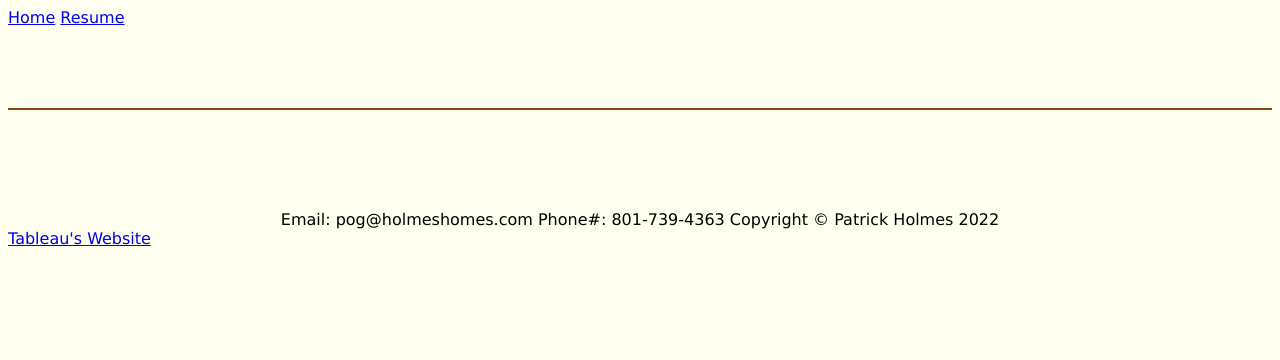
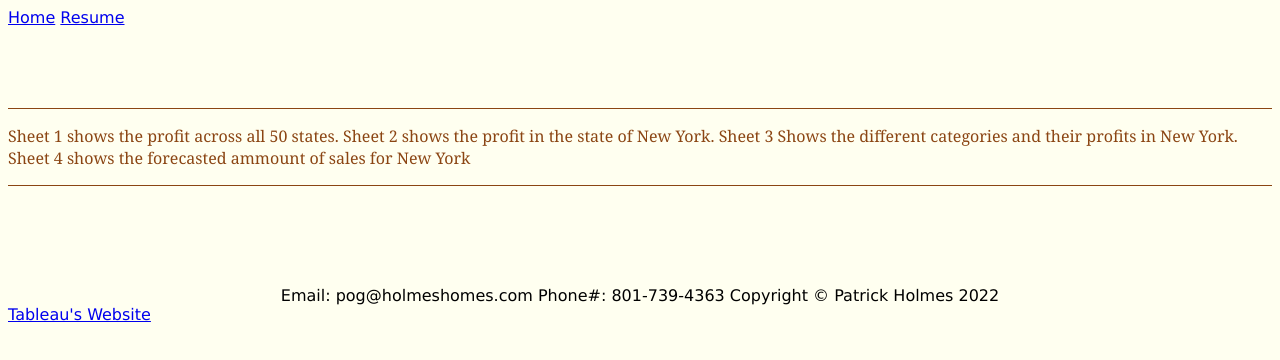
Before and after one commit to pogpog20/IS201, a plain HTML site: page html/tableau.html in a window 1280 px wide. Drawn offline with Linux system fonts and the light colour scheme.

Commit message:
Add files via upload

```diff
--- a/html/tableau.html
+++ b/html/tableau.html
@@ -14,6 +14,7 @@
    </div>
    <div class="mainbody"> </div>
    <div class='tableauPlaceholder' id='viz1649790711540' style='position: relative'>
+    <p class="p"> Sheet 1 shows the profit across all 50 states. Sheet 2 shows the profit in the state of New York. Sheet 3 Shows the different categories and their profits in New York. Sheet 4 shows the forecasted ammount of sales for New York</p>
     <noscript>
         <a href='#'><img alt='Dashboard 2 ' src='https:&#47;&#47;public.tableau.com&#47;static&#47;images&#47;Bo&#47;Book2_16497904374040&#47;Dashboard2&#47;1_rss.png' style='border: none' />
         </a></noscript><object class='tableauViz'  style='display:none;'><param name='host_url' value='https%3A%2F%2Fpublic.tableau.com%2F' /> <param name='embed_code_version' value='3' /> <param name='site_root' value='' /><param name='name' value='Book2_16497904374040&#47;Dashboard2' /><param name='tabs' value='no' /><param name='toolbar' value='yes' /><param name='static_image' value='https:&#47;&#47;public.tableau.com&#47;static&#47;images&#47;Bo&#47;Book2_16497904374040&#47;Dashboard2&#47;1.png' /> <param name='animate_transition' value='yes' /><param name='display_static_image' value='yes' /><param name='display_spinner' value='yes' /><param name='display_overlay' value='yes' /><param name='display_count' value='yes' /><param name='language' value='en-US' /></object></div>                <script type='text/javascript'>                    var divElement = document.getElementById('viz1649790711540');                    var vizElement = divElement.getElementsByTagName('object')[0];                    if ( divElement.offsetWidth > 800 ) { vizElement.style.width='1000px';vizElement.style.height='827px';} else if ( divElement.offsetWidth > 500 ) { vizElement.style.width='1000px';vizElement.style.height='827px';} else { vizElement.style.width='100%';vizElement.style.height='1427px';}
--- a/styles/template.css
+++ b/styles/template.css
@@ -38,3 +38,8 @@ right: 114px;
     border-top: solid 1px saddlebrown;
     color: white;
 }
+ .p {
+     color: saddlebrown;
+     font-size: medium;
+     font-family:Georgia, 'Times New Roman', Times, serif;
+ }
```
Also changed, not shown: html/about.html (+5 -1 lines).
